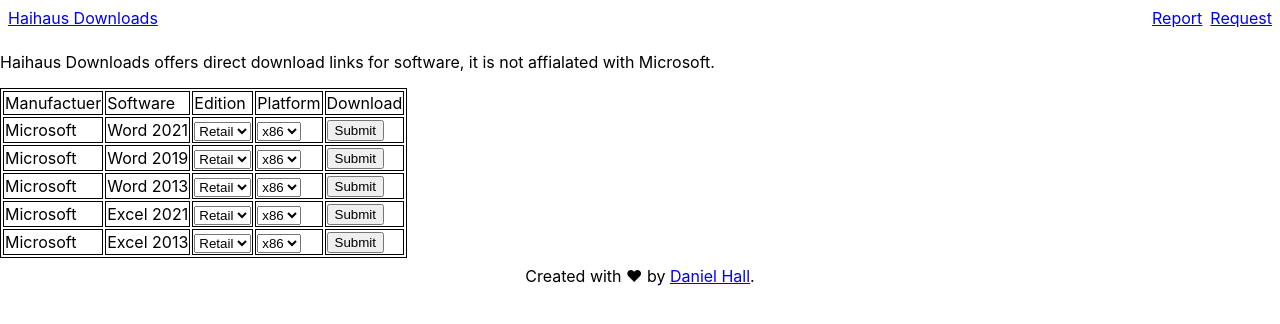
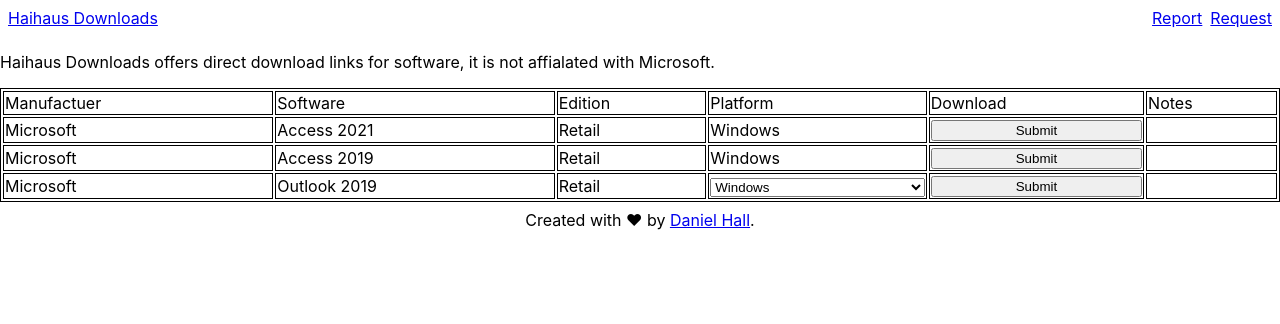
Before and after one commit to BetaPictoris/dl, a React (Create React App) app: page / in a window 1280 px wide. Shown: the top 324 px of the page. Built offline with nearby package versions, Linux system fonts and the light colour scheme.

Commit message:
feat: Added support for notes

```diff
--- a/src/App.js
+++ b/src/App.js
@@ -28,6 +28,7 @@
               <td>Edition</td>
               <td>Platform</td>
               <td>Download</td>
+              <td>Notes</td>
             </tr>
           </thead>
 
--- a/src/components/SoftwareRow.jsx
+++ b/src/components/SoftwareRow.jsx
@@ -22,6 +22,9 @@
       <td>{data.manufactuerName}</td>
       <td>{data.softwareName}</td>
       <td>
+        {data.editions.length == 1 ? (
+          data.editions[edition].name
+        ) : (
           <select id="edition" onChange={changeEdition}>
             {data.editions.map((edition) => (
               <option value={data.editions.indexOf(edition)}>
@@ -29,19 +32,29 @@
               </option>
             ))}
           </select>
+        )}
       </td>
       <td>
+        {data.editions[edition].platforms.length == 1 ? (
+          data.editions[edition].platforms[platform].name
+        ) : (
           <select id="platform" onChange={changePlatform}>
             {data.editions[edition].platforms.map((platform) => (
-            <option value={data.editions[edition].platforms.indexOf(platform)}>
+              <option
+                value={data.editions[edition].platforms.indexOf(platform)}
+              >
                 {platform.name}
               </option>
             ))}
           </select>
+        )}
       </td>
       <td>
         <button onClick={doDownload}>Submit</button>
       </td>
+      <td>
+        <i>{data.note}</i>
+      </td>
     </tr>
   );
 }
--- a/src/data/downloads.json
+++ b/src/data/downloads.json
@@ -1,51 +1,29 @@
 [
     {
         "manufactuerName": "Microsoft",
-        "softwareName": "Word 2021",
+        "softwareName": "Access 2021",
         "editions": [
             {"name": "Retail", "platforms": [
-                {"name": "x86", "download": "https://officecdn.microsoft.com/db/492350f6-3a01-4f97-b9c0-c7c6ddf67d60/media/en-US/Word2021Retail.img&platform=X86"},
-                {"name": "x64", "download": "https://officecdn.microsoft.com/db/492350f6-3a01-4f97-b9c0-c7c6ddf67d60/media/en-US/Word2021Retail.img&platform=X64"}
+                {"name": "Windows", "download": "https://officecdn.microsoft.com/db/492350F6-3A01-4F97-B9C0-C7C6DDF67D60/media/en-US/Access2021Retail.img"}
             ]}
         ]
     },
     {
         "manufactuerName": "Microsoft",
-        "softwareName": "Word 2019",
+        "softwareName": "Access 2019",
         "editions": [
             {"name": "Retail", "platforms": [
-                {"name": "x86", "download": "https://officecdn.microsoft.com/db/492350F6-3A01-4F97-B9C0-C7C6DDF67D60/media/en-us/Word2019Retail.img&platform=X86"},
-                {"name": "x64", "download": "https://officecdn.microsoft.com/db/492350F6-3A01-4F97-B9C0-C7C6DDF67D60/media/en-us/Word2019Retail.img&platform=X64"}
+                {"name": "Windows", "download": "https://officecdn.microsoft.com/db/492350F6-3A01-4F97-B9C0-C7C6DDF67D60/media/en-US/Access2019Retail.img"}
             ]}
         ]
     },
     {
         "manufactuerName": "Microsoft",
-        "softwareName": "Word 2013",
+        "softwareName": "Outlook 2019",
         "editions": [
             {"name": "Retail", "platforms": [
-                {"name": "x86", "download": "https://officecdn.microsoft.com/pr/39168D7E-077B-48E7-872C-B232C3E72675/media/en-US/WordRetail.img&platform=X86"},
-                {"name": "x64", "download": "https://officecdn.microsoft.com/pr/39168D7E-077B-48E7-872C-B232C3E72675/media/en-US/WordRetail.img&platform=X64"}
-            ]}
-        ]
-    },
-    {
-        "manufactuerName": "Microsoft",
-        "softwareName": "Excel 2021",
-        "editions": [
-            {"name": "Retail", "platforms": [
-                {"name": "x86", "download": "https://officecdn.microsoft.com/db/492350f6-3a01-4f97-b9c0-c7c6ddf67d60/media/en-US/Excel2021Retail.img&platform=X86"},
-                {"name": "x64", "download": "https://officecdn.microsoft.com/db/492350f6-3a01-4f97-b9c0-c7c6ddf67d60/media/en-US/Excel2021Retail.img&platform=X64"}
-            ]}
-        ]
-    },
-    {
-        "manufactuerName": "Microsoft",
-        "softwareName": "Excel 2013",
-        "editions": [
-            {"name": "Retail", "platforms": [
-                {"name": "x86", "download": "https://officecdn.microsoft.com/pr/39168D7E-077B-48E7-872C-B232C3E72675/media/en-US/ExcelRetail.img&platform=X86"},
-                {"name": "x64", "download": "https://officecdn.microsoft.com/pr/39168D7E-077B-48E7-872C-B232C3E72675/media/en-US/ExcelRetail.img&platform=X64"}
+                {"name": "Windows", "download": "https://officecdn.microsoft.com/db/492350F6-3A01-4F97-B9C0-C7C6DDF67D60/media/en-US/Outlook2019Retail.img"},
+                {"name": "macOS", "download": "https://officecdn.microsoft.com/pr/C1297A47-86C4-4C1F-97FA-950631F94777/MacAutoupdate/Microsoft_Outlook_16.44.20121301_Installer.pkg"}
             ]}
         ]
     }
--- a/src/styles/app.css
+++ b/src/styles/app.css
@@ -20,6 +20,12 @@
   border: 1px solid;
 }
 
+table,
+button,
+select {
+  width: 100%;
+}
+
 /* Footer */
 footer {
   text-align: center;
```
Lines whose indentation alone changed are shown as unchanged.
